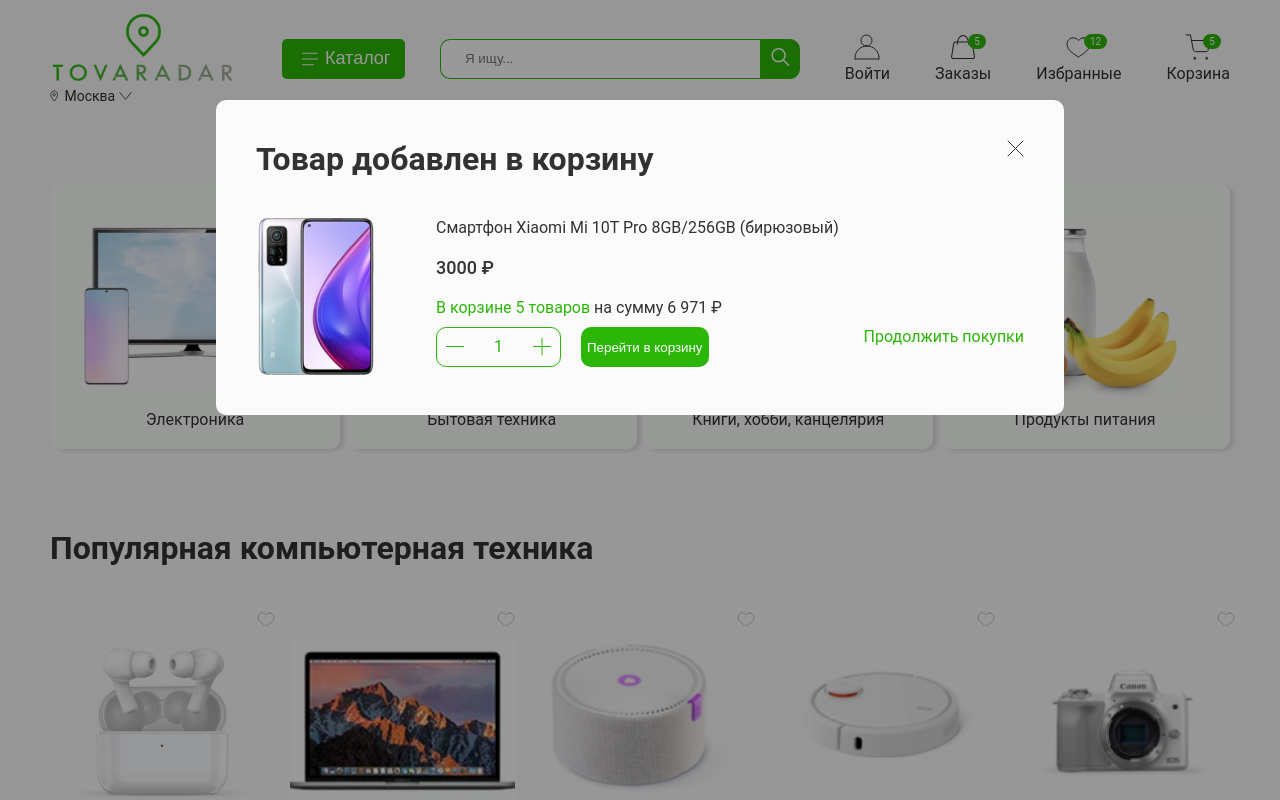
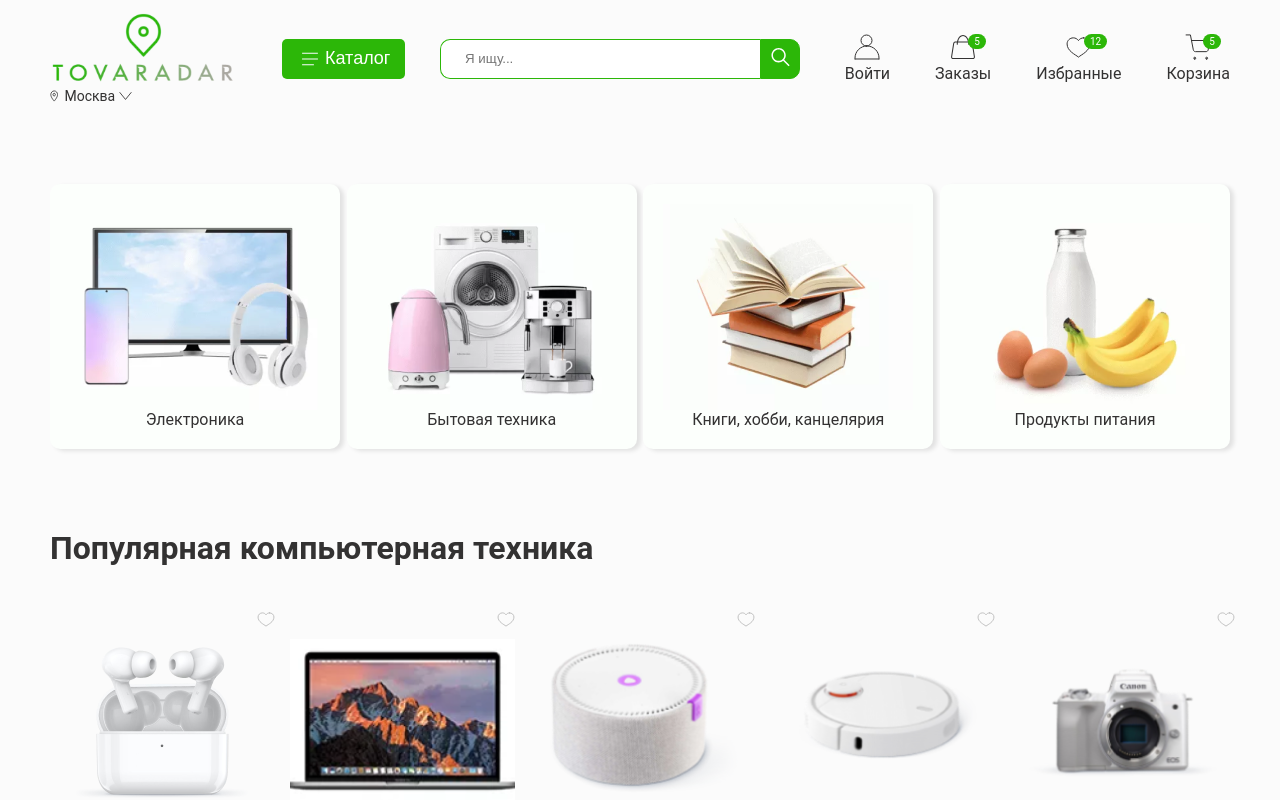
Before and after one commit to flos-mortis/practice-project-store, a React (Create React App) app: page / in a window 1280 px wide. Shown: the top 800 px of the page. Built offline with nearby package versions, Linux system fonts and the light colour scheme.

Commit message:
open-close modal function added

```diff
--- a/src/App.js
+++ b/src/App.js
@@ -6,6 +6,8 @@
 
 
 function App() {
+  const [modalOpened, setModalOpened] = React.useState(false)
+
   return (
     <div>
       <div className="wrapper">
@@ -56,12 +58,18 @@
                           price={obj.price}
                           title={obj.title}
                           suggestions={obj.suggestions}
+                          onClickBuy={() => setModalOpened(true)}
                       />
                   ))
                 }
-                <div className="overlay">
-                  <Modal/>
-                </div>
+                { modalOpened ?
+                    <div className="overlay">
+                      <Modal
+                        onClickClose={() => setModalOpened(false)}
+                      />
+                    </div>
+                  : null
+                }
               </div>
               <button className="show-more-btn">Показать еще</button>
           </div>
@@ -76,6 +84,7 @@
                           price={obj.price}
                           title={obj.title}
                           suggestions={obj.suggestions}
+                          onClickBuy={() => setModalOpened(true)}
                       />
                   ))
                 }
@@ -93,6 +102,7 @@
                           price={obj.price}
                           title={obj.title}
                           suggestions={obj.suggestions}
+                          onClickBuy={() => setModalOpened(true)}
                       />
                   ))
                 }
@@ -110,6 +120,7 @@
                           price={obj.price}
                           title={obj.title}
                           suggestions={obj.suggestions}
+                          onClickBuy={() => setModalOpened(true)}
                       />
                   ))
                 }
--- a/src/components/Modal/index.js
+++ b/src/components/Modal/index.js
@@ -1,9 +1,9 @@
 import styles from "./Modal.module.scss"
 
-function Modal() {
+function Modal(props) {
     return (
         <div className={styles.cardModal}>
-            <img className={styles.closeModal} alt="" src="img/close.svg"></img>
+            <img className={styles.closeModal} onClick={props.onClickClose} alt="" src="img/close.svg"></img>
             <h1>Товар добавлен в корзину</h1>
             <div className={styles.productCard}>
                 <img alt="" src="img/product.png"></img>
--- a/src/components/ProductCard/index.js
+++ b/src/components/ProductCard/index.js
@@ -23,7 +23,7 @@
         </div>
         <div className={styles.product_card_bottom}>
             <span>{props.suggestions} предложений</span>
-            <button>Купить</button>
+            <button onClick={props.onClickBuy}>Купить</button>
         </div>
     </div>
     )
```
